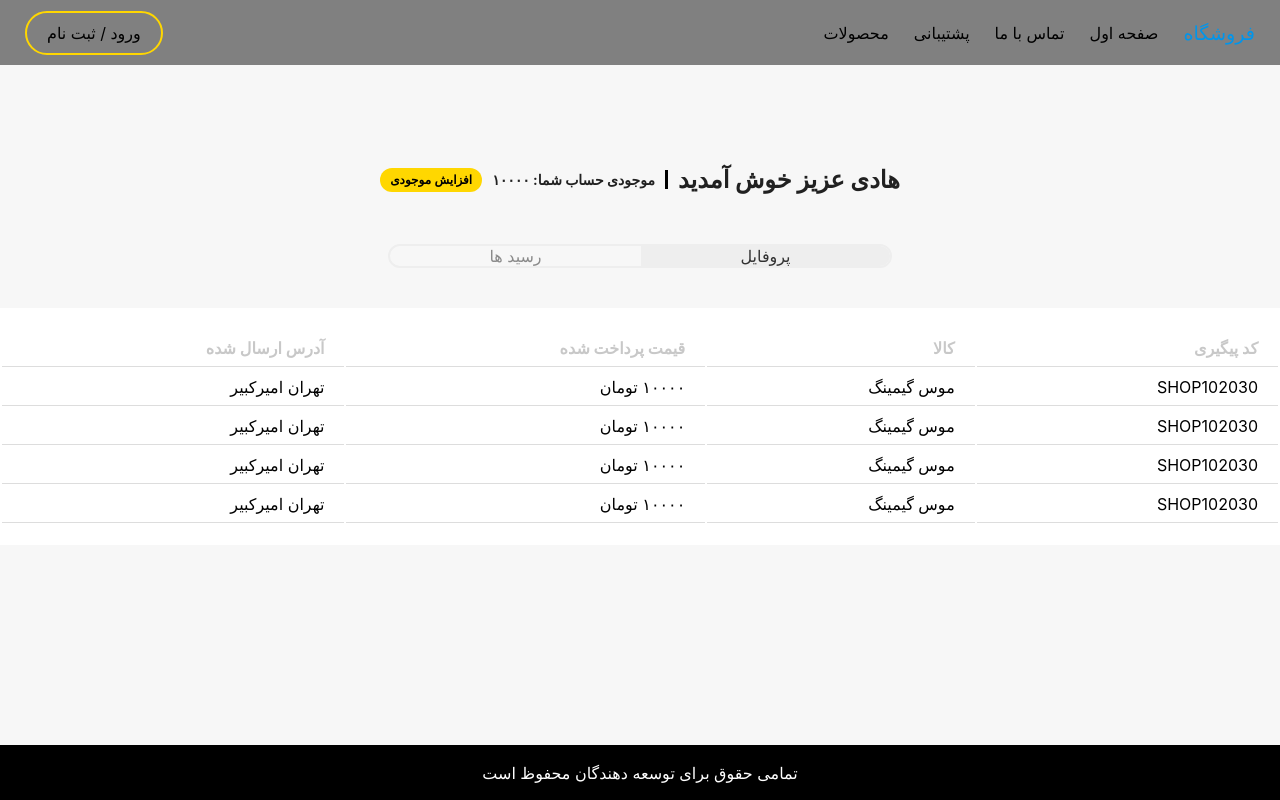
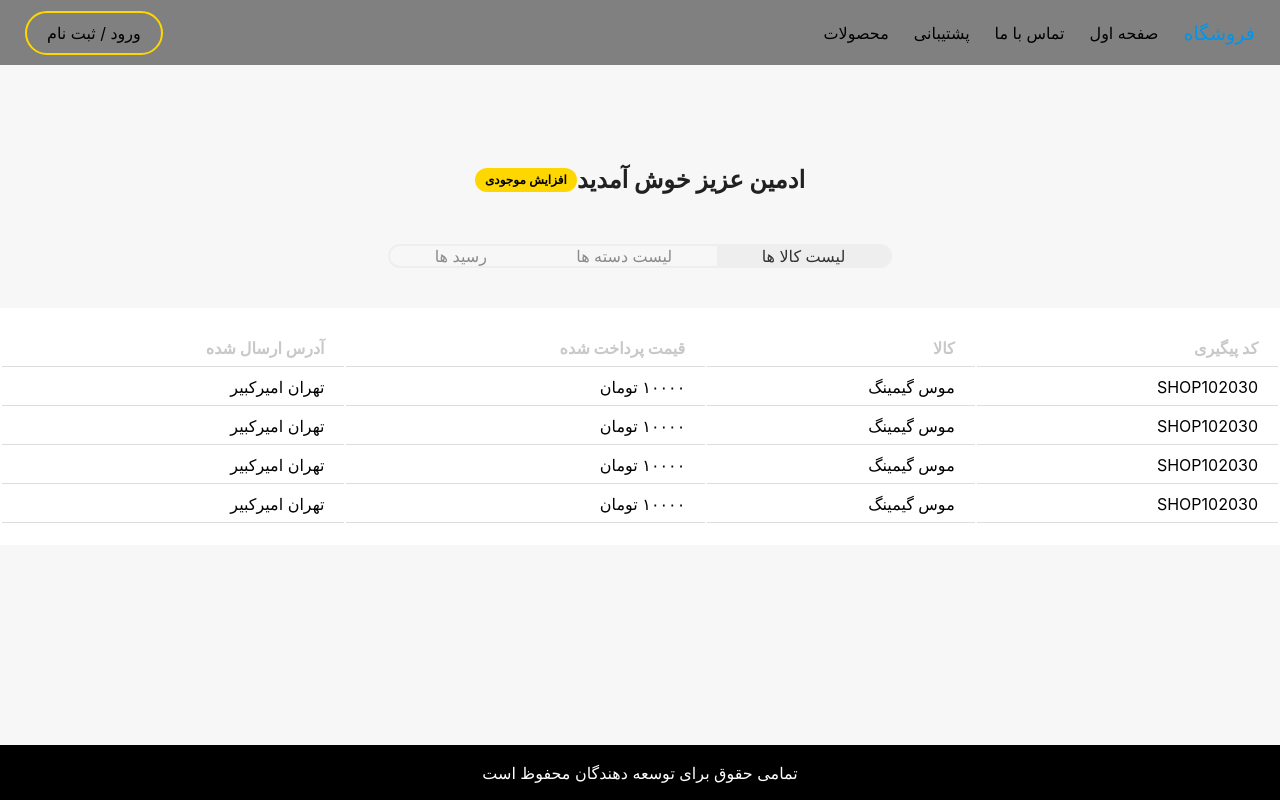
Before and after one commit to mohammadt444/IE, a React (Create React App) app in the folder frontend/: page / in a window 1280 px wide. Built offline with nearby package versions, Linux system fonts and the light colour scheme; a small style sheet from the web is missing.

Commit message:
fix admin page

```diff
--- a/frontend/src/app/main/App.js
+++ b/frontend/src/app/main/App.js
@@ -38,7 +38,7 @@ function App() {
           }}
         >
           {/* <Home /> */}
-          <Profile />
+          <Profile admin/>
         </div>
         <Footer />
       </div>
--- a/frontend/src/app/pages/profile/profile.jsx
+++ b/frontend/src/app/pages/profile/profile.jsx
@@ -8,15 +8,12 @@ function Profile({ admin }) {
   return admin ? (
     <div className="profile">
       <div className="profile-header_container">
-        <label className="profile-welcome">هادی عزیز خوش آمدید</label>
-        <div className="profile-header-line"></div>
-        <label className="profile-balance">
-          {toPersian("موجودی حساب شما: 10000")}
-        </label>
+        <label className="profile-welcome">ادمین عزیز خوش آمدید</label>
         <button className="profile-addBalance">افزایش موجودی</button>
       </div>
       <div className="profile-tab_container">
-        <label className="profile-tab profile-tab_enabled">پروفایل</label>
+        <label className="profile-tab profile-tab_enabled">لیست کالا ها</label>
+        <label className="profile-tab">لیست دسته ها</label>
         <label className="profile-tab">رسید ها</label>
       </div>
       {/* <Info/> */}
```
